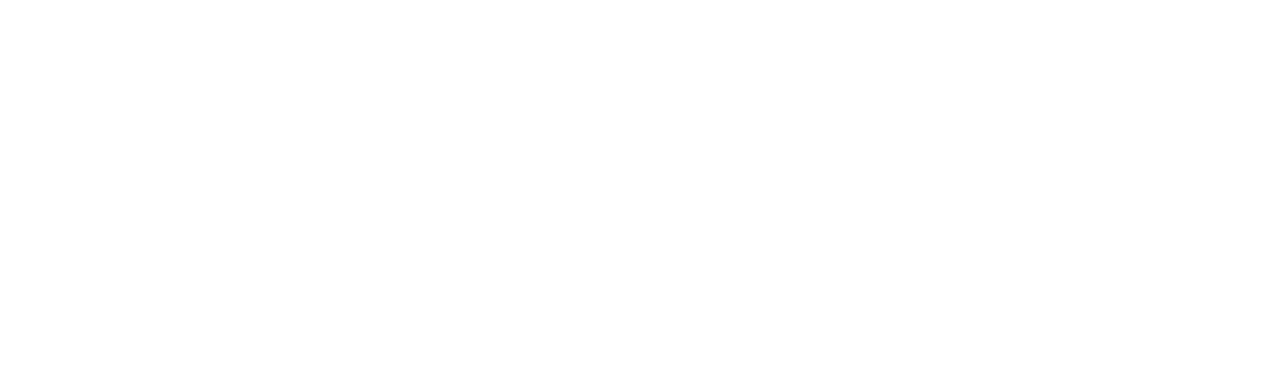
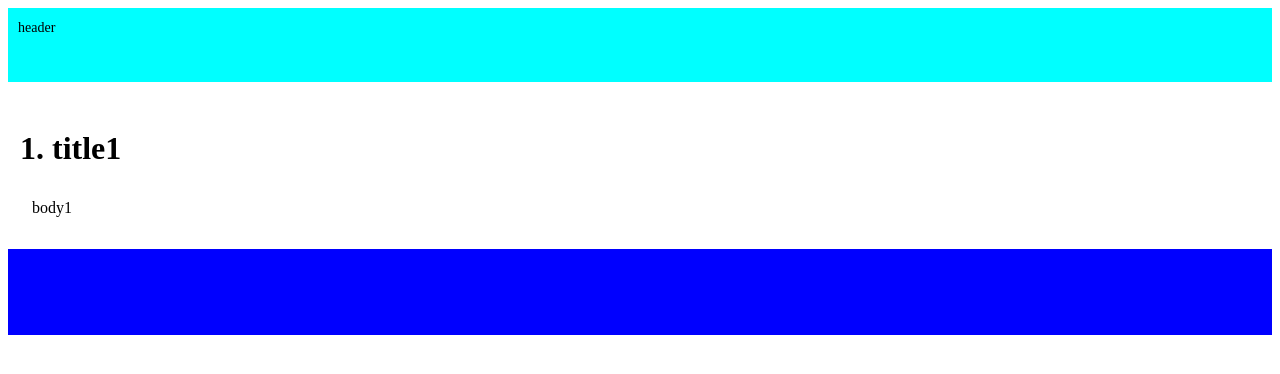
Before and after one commit to nashiusagi/blog-frontend, a Nuxt app: page /posts/1 in a window 1280 px wide. Before the commit this address had no page. Shown: the top 374 px of the page. Built offline with nearby package versions, Linux system fonts and the light colour scheme.

Commit message:
[add] 簡単な詳細ページ作成

```diff
--- a/pages/index.vue
+++ b/pages/index.vue
@@ -1,5 +1,5 @@
 <script setup lang="ts">
-import type { Post } from "types/api"
+import type { Post } from "~/types/api"
 import MainLayout from "~/layouts/MainLayout.vue";
 
 const posts: Array<Post> = [
--- /dev/null
+++ b/pages/posts/[id]/index.vue
@@ -0,0 +1,43 @@
+<script setup lang="ts">
+import type { Post } from "~/types/api"
+import MainLayout from "~/layouts/MainLayout.vue";
+
+const route = useRoute()
+
+const post: Post = {
+  id: 1,
+  title: 'title1',
+  body: 'body1',
+}
+
+</script>
+
+<template>
+  <MainLayout>
+    <div :class="$style.post_show">
+      <p :class="$style.title">
+        <span>{{ route.params.id }}. </span>
+        {{ post.title }}
+      </p>
+      <p :class="$style.body">
+        {{ post.body }}
+      </p>
+    </div>
+  </MainLayout>
+</template>
+
+<style module>
+.post_show {
+  padding: 16px 12px;
+}
+
+.title {
+  font-size: 32px;
+  font-weight: bold;
+  font-style: normal;
+}
+
+.body {
+  padding: 0 12px;
+}
+</style>
```
